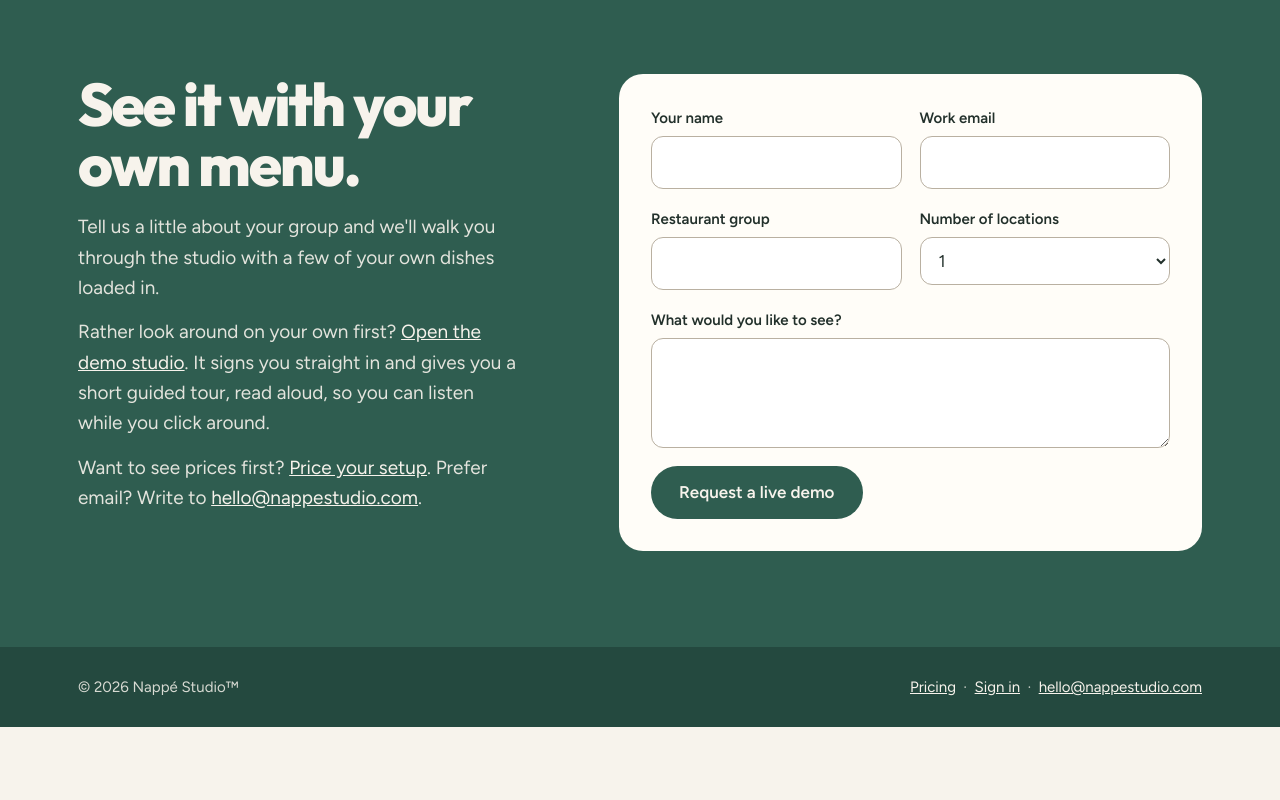
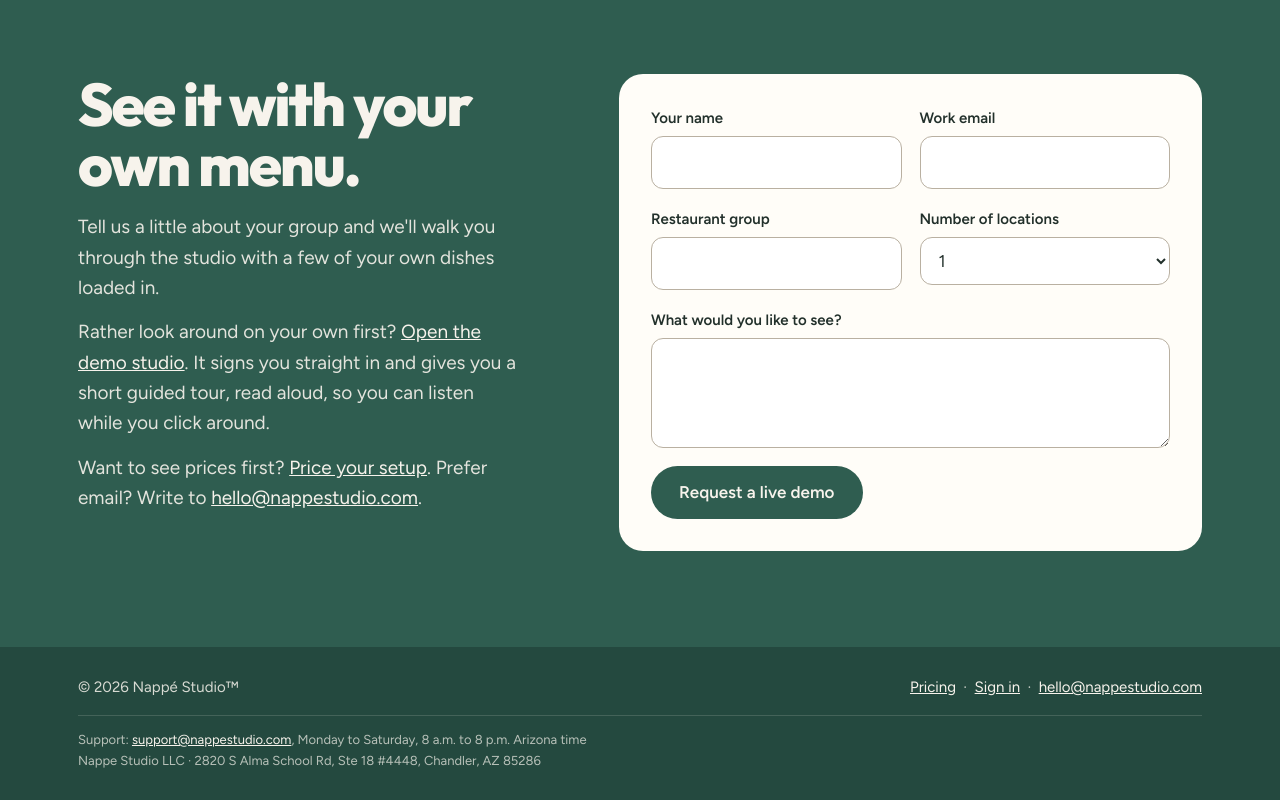
Before and after one commit to Croddy88/nappe-site, a plain HTML site: page index.html in a window 1280 px wide. Shown: the part 3287-4087 px from the top of the page. Before the commit the page ends 4014 px from the top, so only its background shows below. Drawn offline with Linux system fonts and the light colour scheme.

Commit message:
Footer: support email and hours, legal name and mailing address
Co-Authored-By: Claude Opus 5.5 <noreply@anthropic.com>
Claude-Session: https://claude.ai/code/session_01Mr5mPXtBfWXD5NyAx3FMM2

```diff
--- a/index.html
+++ b/index.html
@@ -123,6 +123,7 @@ input:focus-visible,select:focus-visible,textarea:focus-visible{outline:3px soli
 footer{background:var(--sauce-deep);color:rgba(247,243,236,.85);padding:28px 0;font-size:15px}
 footer .wrap{display:flex;justify-content:space-between;gap:16px;flex-wrap:wrap}
 footer a{color:var(--cream)}
+footer .foot-fine{flex-basis:100%;font-size:13px;line-height:1.6;color:rgba(247,243,236,.7);border-top:1px solid rgba(247,243,236,.15);padding-top:14px}
 
 @media (max-width:900px){
   .hero,.house-grid,.made,.demo-inner{grid-template-columns:minmax(0,1fr);gap:40px}
@@ -496,6 +497,7 @@ section{scroll-margin-top:64px}
   <div class="wrap">
     <span>© 2026 Nappé Studio™</span>
     <span><a href="/pricing">Pricing</a> &nbsp;·&nbsp; <a href="https://app.nappestudio.com">Sign in</a> &nbsp;·&nbsp; <a href="mailto:hello@nappestudio.com">hello@nappestudio.com</a></span>
+    <span class="foot-fine">Support: <a href="mailto:support@nappestudio.com">support@nappestudio.com</a>, Monday to Saturday, 8 a.m. to 8 p.m. Arizona time<br>Nappe Studio LLC · 2820 S Alma School Rd, Ste 18 #4448, Chandler, AZ 85286</span>
   </div>
 </footer>
 
```
Also changed, not shown: pricing/index.html (+2 -0 lines).
